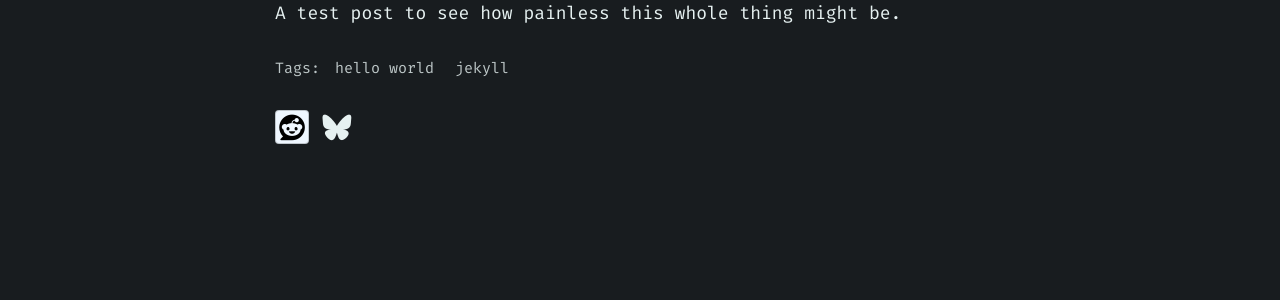
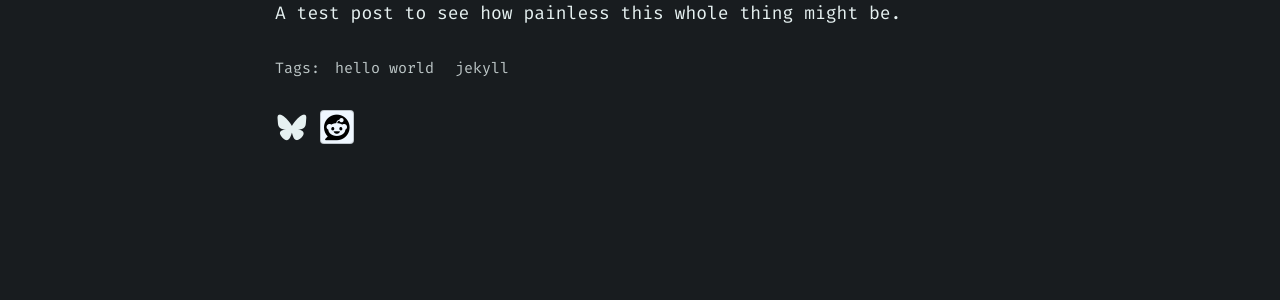
Before and after one commit to lee-costigan/website, a Jekyll site: the page built from _posts/2025-05-13-adventures-in-jekyll.md, in a window 1280 px wide. Shown: the part 313-613 px from the top of the page. Built offline with Jekyll 4.4.1, drawn with Linux system fonts in a browser that asks for light colours.

Commit message:
moved bluesky

```diff
--- a/_includes/social-share.html
+++ b/_includes/social-share.html
@@ -9,6 +9,14 @@
 {% if any-share-links %}
 <section id = "social-share-section">
   <span class="sr-only">Share: </span>
+
+    {% if site.share-links-active.bluesky %}
+    <a href="https://bsky.app/intent/compose?text={{ page.title | strip_html | url_encode }}%20{{ page.url | absolute_url | url_encode }}"
+      class="btn btn-social-icon btn-bluesky" title="Share on Bluesky">
+      <span class="fab fa-fw fa-bluesky" aria-hidden="true"></span>
+      <span class="sr-only">Bluesky</span>
+    </a>
+  {% endif %}
 
   {% if site.share-links-active.twitter %}
     <a href="https://twitter.com/intent/tweet?text={{ page.title | strip_html | url_encode }}&url={{ page.url | absolute_url | url_encode }}"
@@ -50,14 +58,6 @@
     </a>
   {% endif %}
 
-  {% if site.share-links-active.bluesky %}
-    <a href="https://bsky.app/intent/compose?text={{ page.title | strip_html | url_encode }}%20{{ page.url | absolute_url | url_encode }}"
-      class="btn btn-social-icon btn-bluesky" title="Share on Bluesky">
-      <span class="fab fa-fw fa-bluesky" aria-hidden="true"></span>
-      <span class="sr-only">Bluesky</span>
-    </a>
-  {% endif %}
-
 </section>
 
 {% endif %}
```
